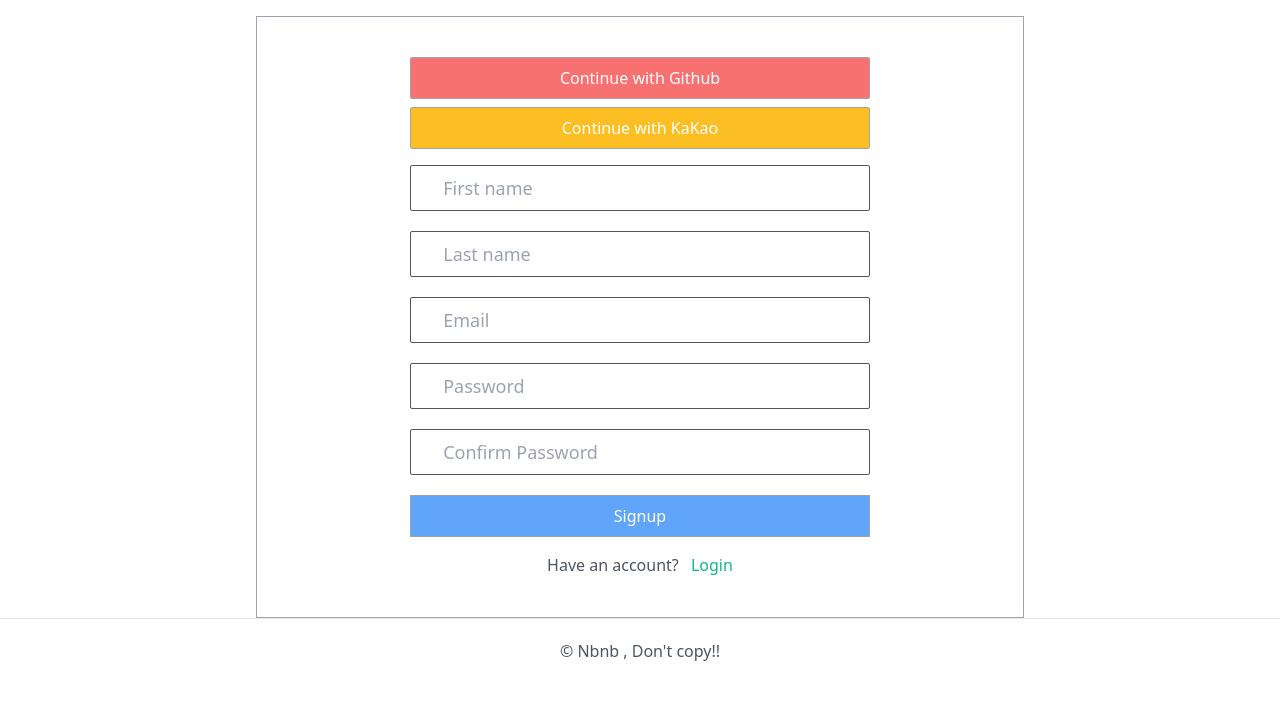
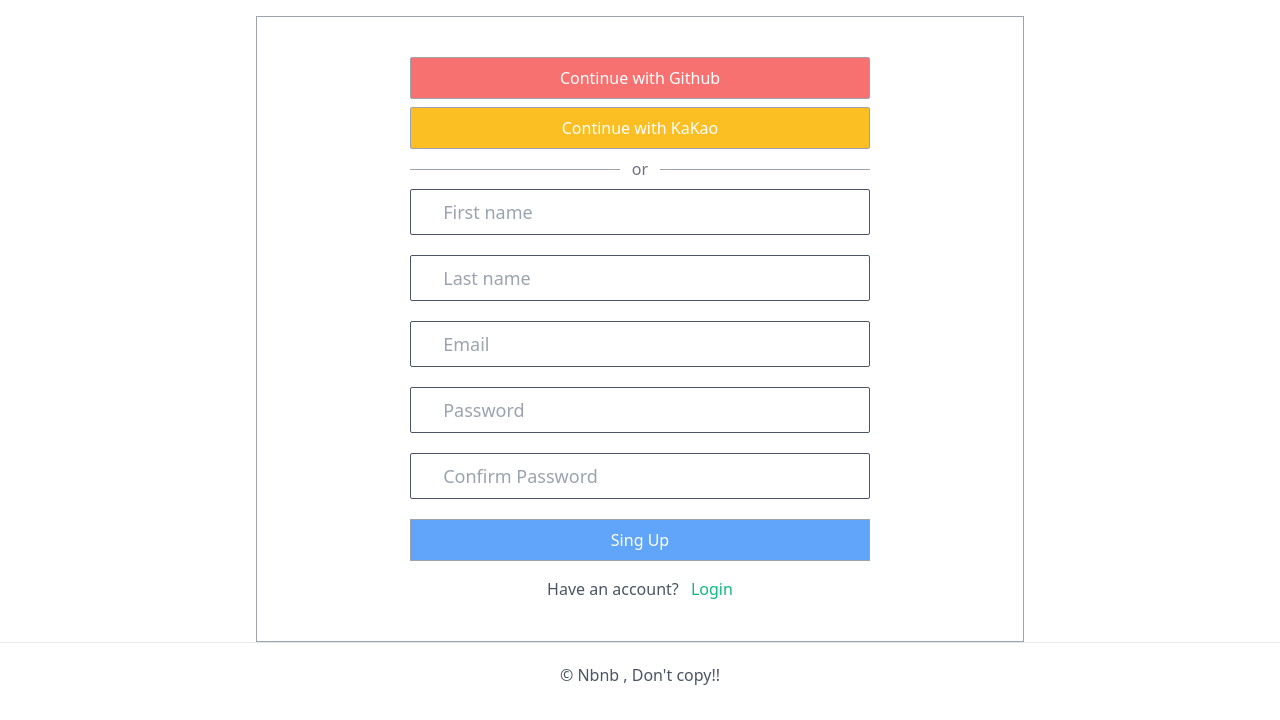
Before and after one commit to jy1987/airbnb-clone, a Django app: page /users/signup in a window 1280 px wide. Shown: the part 80-800 px from the top of the page. Run offline with Django 3.2, Linux system fonts and the light colour scheme; style sheets or scripts are compiled from the project's sources; some libraries are stand-ins or nearby versions.

Commit message:
mixins form.html

```diff
--- a/rooms/models.py
+++ b/rooms/models.py
@@ -129,4 +129,5 @@ class Room(core_models.TimeStampedModel):
         # photo = self.photos.all()[:1]  # 요렇게 하면 쿼리셋이라 value들을 가져오진 못함
         (photo,) = self.photos.all()[:1]
         print(photo.file.url)
+        print(dir(photo.file))
         return photo.file.url
--- /dev/null
+++ b/templates/mixins/form_author.html
@@ -0,0 +1,15 @@
+<form  class="w-full flex flex-col items-center" method="post" >
+    {% csrf_token %}
+
+    {% if form.non_field_errors %}
+    {% for error in form.non_field_errors %}
+        <span class="text-red-700 font-medium text-sm">{{error}}</span>
+    {% endfor %}
+    {% endif %}
+
+    {% for field in form %}
+   {% include 'mixins/form_input.html' %}
+    {% endfor %}
+
+<button class="w-3/5 bg-blue-400 mt-2 px-8 py-2 border border-gray-400 text-white">{{cta}}</button>
+</form>
--- /dev/null
+++ b/templates/mixins/form_input.html
@@ -0,0 +1,8 @@
+<div class="input {% if field.errors %}has_error{% endif %}">
+    {{field}}
+    {% if field.errors %}
+        {% for error in field.errors %}
+            <span class="text-red-700 font-medium text-sm">{{error}}</span>
+        {% endfor %}
+    {% endif %}
+</div>
--- a/templates/partials/nav.html
+++ b/templates/partials/nav.html
@@ -1,11 +1,10 @@
-
 
     <ul class="flex text-sm font-medium h-full">
         {% if user.is_authenticated %}
-             <li class="nav_link"><a class="py-10 px-5" href="{% url "users:logout" %}">Logout</a></li>
-             <li class="nav_link"><a class="py-10 px-5" href="{% url "users:profile" user.pk%}">Profile</a></li>
+             <li class="nav_link"><a href="{% url "users:logout" %}">Logout</a></li>
+             <li class="nav_link"><a href="{% url "users:profile" user.pk%}">Profile</a></li>
         {% else %}
-            <li class="nav_link"><a class="py-10 px-5" href="{% url "users:login" %}">Login</a></li>
-            <li class="nav_link"><a class="py-10 px-5" href="{% url "users:signup" %}">Signup</a></li>
+            <li class="nav_link"><a href="{% url "users:login" %}">Login</a></li>
+            <li class="nav_link"><a href="{% url "users:signup" %}">Signup</a></li>
         {% endif %}
     </ul>
--- a/templates/partials/social_login.html
+++ b/templates/partials/social_login.html
@@ -6,3 +6,9 @@
         Continue with KaKao
     </div>
 </div>
+
+<div class="flex items-center w-3/5">
+    <div class="h-px w-full bg-gray-400"></div>
+    <span class="mx-3 text-gray-500">or</span>
+    <div class="h-px w-full bg-gray-400"></div>
+</div>
--- a/templates/rooms/room_list.html
+++ b/templates/rooms/room_list.html
@@ -15,7 +15,7 @@
 
     <div class="flex flex-wrap -mx-8">
     {% for room in rooms %} <!-- 원래는 object_list 였다. context_object_name = "rooms" 으로 수정-->
-        {% include 'partials/room_card.html' with room=room %}
+        {% include 'mixins/room_card.html' with room=room %}
 
     {% endfor %}
     </div>
--- a/templates/users/signup.html
+++ b/templates/users/signup.html
@@ -17,28 +17,7 @@
 
 <div class="container lg:w-3/5 mx-auto flex flex-col items-center py-10 border border-gray-400">
     {% include 'partials/social_login.html' %}
-    <form  class="w-full flex flex-col items-center" method="post" action="{% url "users:signup" %}">
-        {% csrf_token %}
-
-        {% if form.non_field_errors %}
-        {% for error in form.non_field_errors %}
-            <span class="text-red-700 font-medium text-sm">{{error}}</span>
-        {% endfor %}
-        {% endif %}
-
-        {% for field in form %}
-        <div class="input {% if field.errors %}has_error{% endif %}">
-            {{field}}
-            {% if field.errors %}
-                {% for error in field.errors %}
-                    <span class="text-red-700 font-medium text-sm">{{error}}</span>
-                {% endfor %}
-            {% endif %}
-        </div>
-        {% endfor %}
-
-    <button class="w-3/5 bg-blue-400 mt-2 px-8 py-2 border border-gray-400 text-white">Signup</button>
-    </form>
+    {% include 'mixins/form_author.html'  with form=form cta="Sing Up"%}
 
     <div class="mt-4 ">
         <span class="mr-2">Have an account?</span>
```
Also changed, not shown: templates/users/login.html (+2 -14 lines), templates/mixins/room_card.html (renamed from templates/partials/room_card.html).
